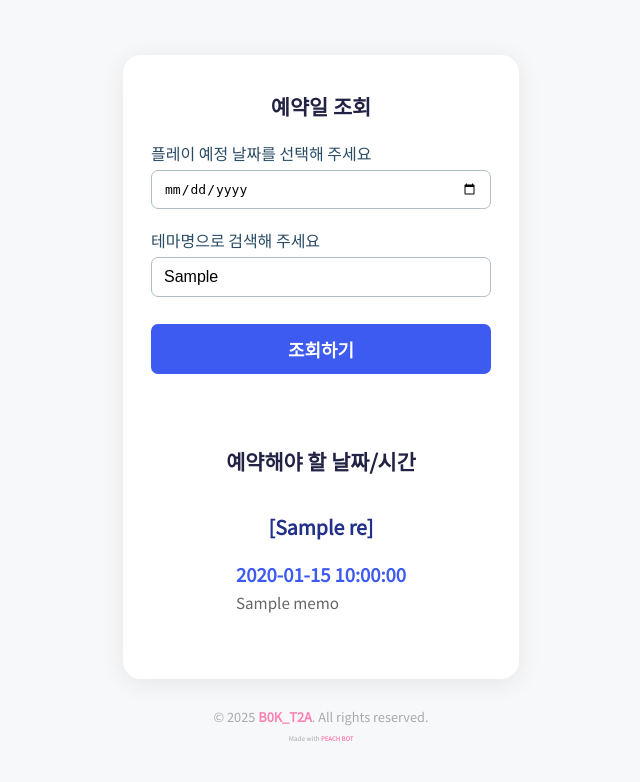
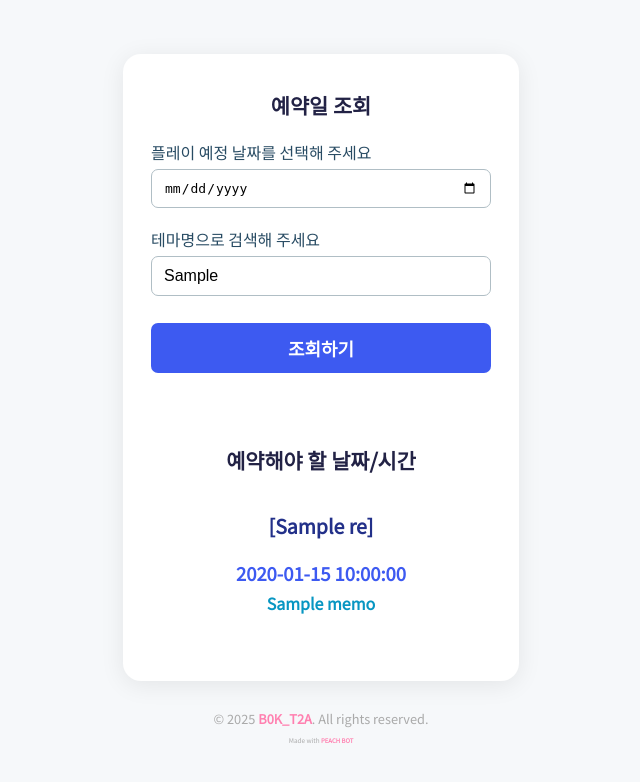
Before and after one commit to b0kt2a/B0KT2A-RSVN, a Flask app: template templates/index.html in a window 1280 px wide. Shown: the top 782 px of the page, without its empty margins (319-959 px from the left). Run offline with Flask 3, Linux system fonts and the light colour scheme; the template is opened without the code that fills it: most values are stand-ins (such as "Sample title", 1, 10 or a date in 2020).

Commit message:
Add files via upload

```diff
--- a/templates/index.html
+++ b/templates/index.html
@@ -143,7 +143,9 @@
             <div class="store-name-result">[{{ res.name }}]</div>
             <div class="deadline-result">{{ res.deadline }}</div>
             {% if res.memo %}
-                <div style="font-size: 0.95em; color: #666; margin-top: 4px;">{{ res.memo }}</div>
+                <div style="font-size: 1.0em; color: #0796c2; margin-top: 5px; text-align: center; font-weight: bold;">
+    {{ res.memo | safe}}
+</div>
             {% endif %}
         </li>
     {% endfor %}
```
Also changed, not shown: database.db.
